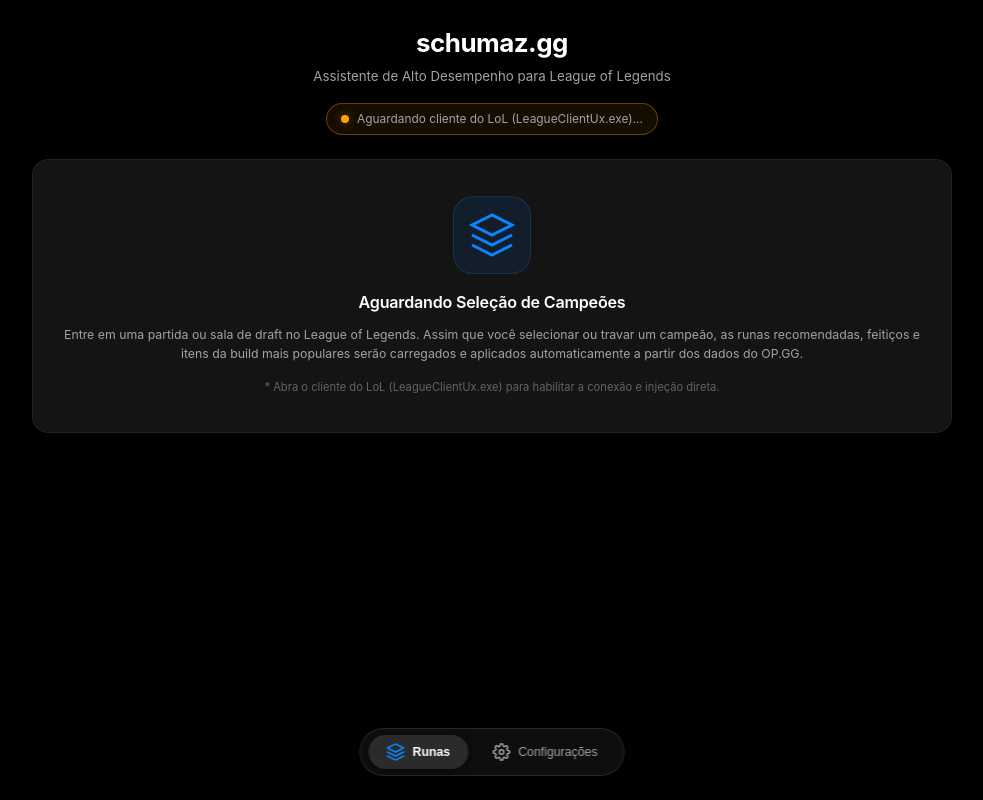
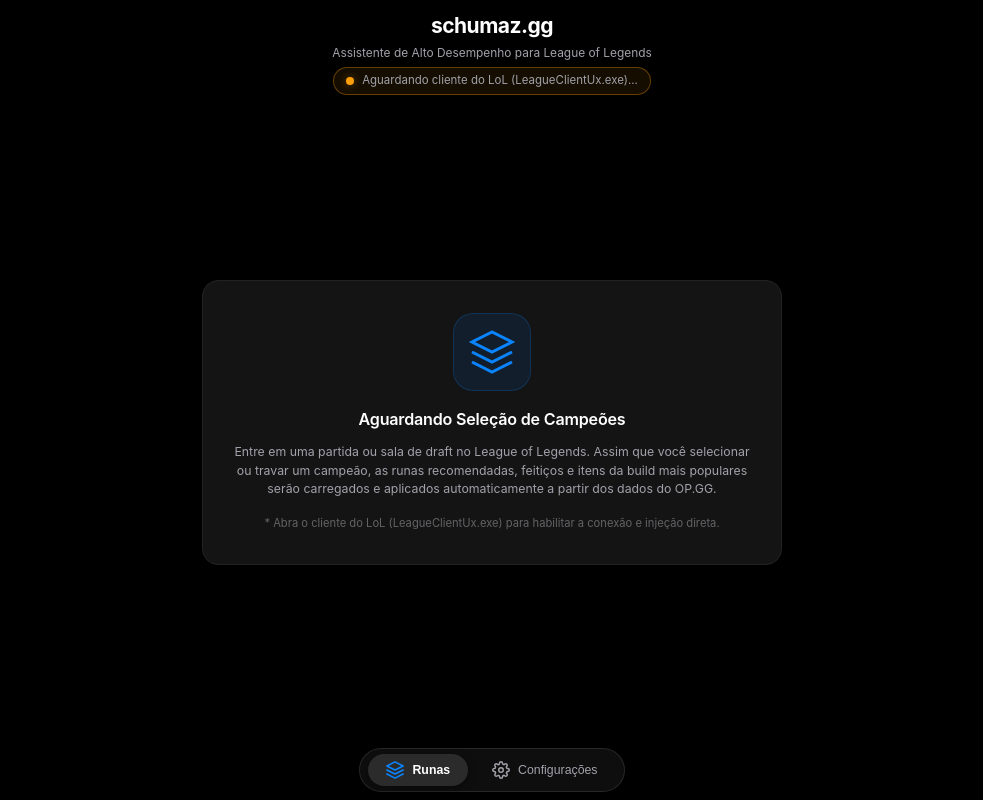
Before and after one commit to schumaz/schumaz.gg, a React (Vite) app: page / in a window 1280 px wide. Shown: the whole page, without its empty margins (148-1131 px from the left). Built offline with nearby package versions, Linux system fonts and the light colour scheme.

Commit message:
refactor(ui): implement native desktop layout with viewport lock and high-density split grid

```diff
--- a/src/App.css
+++ b/src/App.css
@@ -32,23 +32,31 @@
   box-sizing: border-box;
 }
 
-body {
+html, body, #root {
+  width: 100vw;
+  height: 100vh;
   margin: 0;
   padding: 0;
+  overflow: hidden;
   background-color: var(--bg-base);
   color: var(--text-primary);
-  overflow-x: hidden;
+  user-select: none;
+  -webkit-user-select: none;
+}
+
+img {
+  -webkit-user-drag: none;
   user-select: none;
 }
 
 /* Custom Minimal Dark Scrollbar */
 ::-webkit-scrollbar {
-  width: 6px;
-  height: 6px;
+  width: 5px;
+  height: 5px;
 }
 
 ::-webkit-scrollbar-track {
-  background: var(--bg-base);
+  background: transparent;
 }
 
 ::-webkit-scrollbar-thumb {
@@ -60,47 +68,54 @@ body {
   background: var(--border-highlight);
 }
 
-/* App Container */
+/* App Container (Desktop Viewport Lock) */
 .container {
-  max-width: 960px;
-  margin: 0 auto;
-  padding: 24px 20px 100px 20px;
+  width: 100vw;
+  height: 100vh;
+  max-width: none;
+  margin: 0;
+  padding: 10px 16px 6px 16px;
+  box-sizing: border-box;
+  display: flex;
+  flex-direction: column;
+  overflow: hidden;
 }
 
 /* Header & Status Section */
 .header {
   text-align: center;
-  margin-bottom: 24px;
+  margin-bottom: 8px;
+  flex-shrink: 0;
 }
 
 .title {
-  margin: 0 0 4px 0;
-  font-size: 1.85rem;
+  margin: 0 0 2px 0;
+  font-size: 1.5rem;
   font-weight: 700;
   color: var(--text-primary);
   letter-spacing: -0.5px;
 }
 
 .subtitle {
-  margin: 0 0 16px 0;
+  margin: 0 0 6px 0;
   color: var(--text-secondary);
-  font-size: 0.95rem;
+  font-size: 0.85rem;
 }
 
 /* Status Badge */
 .status-badge-container {
   display: flex;
   justify-content: center;
-  margin-top: 8px;
+  margin-top: 4px;
 }
 
 .status-badge {
   display: inline-flex;
   align-items: center;
   gap: 8px;
-  padding: 6px 14px;
+  padding: 4px 12px;
   border-radius: 9999px;
-  font-size: 0.85rem;
+  font-size: 0.82rem;
   background-color: var(--bg-surface);
   border: 1px solid var(--border-subtle);
   color: var(--text-secondary);
@@ -138,13 +153,23 @@ body {
   box-shadow: 0 0 8px rgba(255, 159, 10, 0.4);
 }
 
+/* Workspace Central Area */
+.tab-content {
+  flex: 1;
+  min-height: 0;
+  display: flex;
+  flex-direction: column;
+  overflow: hidden;
+  position: relative;
+}
+
 /* Elevated Cards - iOS/Telegram Dark Style */
 .card {
   background-color: var(--bg-card);
   border: 1px solid var(--border-subtle);
   border-radius: 16px;
-  padding: 20px;
-  margin-bottom: 18px;
+  padding: 18px;
+  margin-bottom: 14px;
   box-shadow: 0 4px 20px rgba(0, 0, 0, 0.5);
   transition: border-color 0.2s ease, transform 0.2s ease;
 }
@@ -224,8 +249,7 @@ body {
   box-shadow: 0 4px 12px rgba(10, 132, 255, 0.25);
 }
 
-.btn-primary:hover:not(:disabled) {
-  background-color: var(--accent-primary-hover);
+.btn-primary:hover:not(:disabled) {\n  background-color: var(--accent-primary-hover);
   transform: translateY(-1px);
 }
 
@@ -265,9 +289,12 @@ body {
 .champ-hero-card {
   display: flex;
   flex-direction: column;
-  gap: 16px;
+  gap: 12px;
   background: linear-gradient(135deg, rgba(20, 20, 20, 0.95), rgba(10, 10, 10, 0.9));
   border: 1px solid var(--border-highlight);
+  flex-shrink: 0;
+  margin-bottom: 10px;
+  padding: 14px 18px;
 }
 
 .champ-hero-top {
@@ -415,19 +442,58 @@ body {
   font-weight: 600;
 }
 
-/* Runes and Spells Grid */
-.runes-spells-grid {
-  display: grid;
-  grid-template-columns: 1.4fr 1fr;
-  gap: 16px;
+/* Dashboard Desktop View & Split Grid */
+.dashboard-layout {
+  flex: 1;
+  min-height: 0;
+  display: flex;
+  flex-direction: column;
+  overflow: hidden;
 }
 
-@media (max-width: 768px) {
-  .runes-spells-grid {
+.dashboard-split-grid {
+  flex: 1;
+  min-height: 0;
+  display: grid;
+  grid-template-columns: 1.15fr 1fr;
+  gap: 14px;
+  overflow: hidden;
+}
+
+.dashboard-col {
+  min-height: 0;
+  height: 100%;
+  overflow-y: auto;
+  overflow-x: hidden;
+  padding-right: 6px;
+  display: flex;
+  flex-direction: column;
+  gap: 12px;
+}
+
+.dashboard-col .card {
+  margin-bottom: 0;
+}
+
+.dashboard-col-left {
+  display: flex;
+  flex-direction: column;
+}
+
+.dashboard-col-right {
+  display: flex;
+  flex-direction: column;
+}
+
+@media (max-width: 860px) {
+  .dashboard-split-grid {
     grid-template-columns: 1fr;
+    overflow-y: auto;
   }
-  .champ-filters-bar {
-    gap: 10px;
+  .dashboard-col {
+    height: auto;
+    overflow-y: visible;
+    padding-right: 0;
   }
 }
 
@@ -664,20 +730,20 @@ body {
 
 /* Shop Item Blocks with Official DataDragon Icons */
 .item-blocks-preview {
-  margin-top: 6px;
+  margin-top: 0;
 }
 
 .grid-blocks {
   display: grid;
-  grid-template-columns: repeat(auto-fit, minmax(200px, 1fr));
-  gap: 14px;
+  grid-template-columns: repeat(auto-fit, minmax(180px, 1fr));
+  gap: 12px;
 }
 
 .block-item {
   background-color: var(--bg-surface);
   border: 1px solid var(--border-subtle);
   border-radius: 12px;
-  padding: 14px;
+  padding: 12px;
   transition: border-color 0.2s ease;
 }
 
@@ -686,8 +752,8 @@ body {
 }
 
 .block-item h4 {
-  margin: 0 0 10px 0;
-  font-size: 0.88rem;
+  margin: 0 0 8px 0;
+  font-size: 0.85rem;
   color: var(--accent-primary);
   font-weight: 600;
 }
@@ -699,8 +765,8 @@ body {
 }
 
 .item-icon-box {
-  width: 42px;
-  height: 42px;
+  width: 40px;
+  height: 40px;
   border-radius: 8px;
   background-color: var(--bg-card);
   border: 1px solid var(--border-subtle);
@@ -730,14 +796,21 @@ body {
 
 /* Idle / Waiting State Card */
 .idle-state-container {
+  flex: 1;
+  min-height: 0;
   display: flex;
-  flex-direction: column;
-  gap: 18px;
+  align-items: center;
+  justify-content: center;
+  padding: 12px;
+  overflow-y: auto;
 }
 
 .idle-card {
+  max-width: 580px;
+  width: 100%;
   text-align: center;
-  padding: 36px 20px;
+  padding: 32px 24px;
+  margin-bottom: 0;
 }
 
 .idle-icon-box {
@@ -812,17 +885,26 @@ body {
 
 /* Settings View & iOS Dark Groups */
 .settings-container {
+  flex: 1;
+  min-height: 0;
   display: flex;
   flex-direction: column;
-  gap: 20px;
+  gap: 16px;
+  max-width: 820px;
+  width: 100%;
+  margin: 0 auto;
+  overflow-y: auto;
+  overflow-x: hidden;
+  padding: 4px 8px 16px 8px;
 }
 
 .settings-group-card {
-  padding: 22px;
+  padding: 20px;
+  margin-bottom: 0;
 }
 
 .settings-group-header {
-  margin-bottom: 16px;
+  margin-bottom: 14px;
 }
 
 .settings-list {
@@ -964,30 +1046,29 @@ body {
   color: var(--text-secondary);
 }
 
-/* Floating Bottom Dock (iOS / Telegram Style Pill) */
+/* Bottom Navigation Dock (Pill Style) */
 .floating-dock {
-  position: fixed;
-  bottom: 24px;
-  left: 50%;
-  transform: translateX(-50%);
   display: inline-flex;
   align-items: center;
+  align-self: center;
   gap: 6px;
-  padding: 6px 8px;
+  padding: 5px 8px;
   background: var(--bg-glass);
   backdrop-filter: blur(20px);
   -webkit-backdrop-filter: blur(20px);
   border: 1px solid rgba(255, 255, 255, 0.1);
   border-radius: 9999px;
-  box-shadow: 0 12px 36px rgba(0, 0, 0, 0.8), 0 0 0 1px rgba(0, 0, 0, 0.4);
-  z-index: 1000;
+  box-shadow: 0 8px 24px rgba(0, 0, 0, 0.6), 0 0 0 1px rgba(0, 0, 0, 0.4);
+  flex-shrink: 0;
+  margin: 6px auto 2px auto;
+  z-index: 100;
 }
 
 .dock-btn {
   display: inline-flex;
   align-items: center;
   gap: 8px;
-  padding: 8px 18px;
+  padding: 7px 18px;
   border-radius: 9999px;
   background: transparent;
   border: none;
--- a/src/App.tsx
+++ b/src/App.tsx
@@ -72,7 +72,7 @@ function App() {
       {activeTab === "runes" && (
         <div className="tab-content" data-testid="view-runes">
           {build ? (
-            <>
+            <div className="dashboard-layout">
               <FiltersHeader
                 build={build}
                 champSelect={champSelect}
@@ -80,13 +80,16 @@ function App() {
                 onFilterChange={handleFilterChange}
               />
 
-              <div className="runes-spells-grid">
+              <div className="dashboard-split-grid">
+                <div className="dashboard-col dashboard-col-left">
                   <RuneTree
                     build={build}
                     selectedRunePageIndex={selectedRunePageIndex}
                     onSelectRunePage={handleSelectRunePage}
                   />
+                </div>
 
+                <div className="dashboard-col dashboard-col-right">
                   <SpellsBar
                     orderedSpells={orderedSpells}
                     spellChoices={build.spell_choices}
@@ -94,14 +97,15 @@ function App() {
                     onInvertSpells={handleInvertSpells}
                     onSelectSecondarySpell={handleSelectSecondarySpell}
                   />
-              </div>
 
                   <ItemBlocks
                     build={build}
                     selectedBuildIndex={selectedBuildIndex}
                     onSelectBuild={handleSelectBuild}
                   />
-            </>
+                </div>
+              </div>
+            </div>
           ) : (
             <IdleState summoner={summoner} errorMsg={errorMsg} />
           )}
@@ -116,7 +120,7 @@ function App() {
         />
       )}
 
-      {/* Floating Bottom Navigation Dock (iOS / Telegram Style Pill) */}
+      {/* Bottom Navigation Dock */}
       <NavigationDock activeTab={activeTab} onTabChange={setActiveTab} />
     </main>
   );
```
Also changed, not shown: src-tauri/tauri.conf.json (+6 -2 lines). Lines whose indentation alone changed are shown as unchanged.
